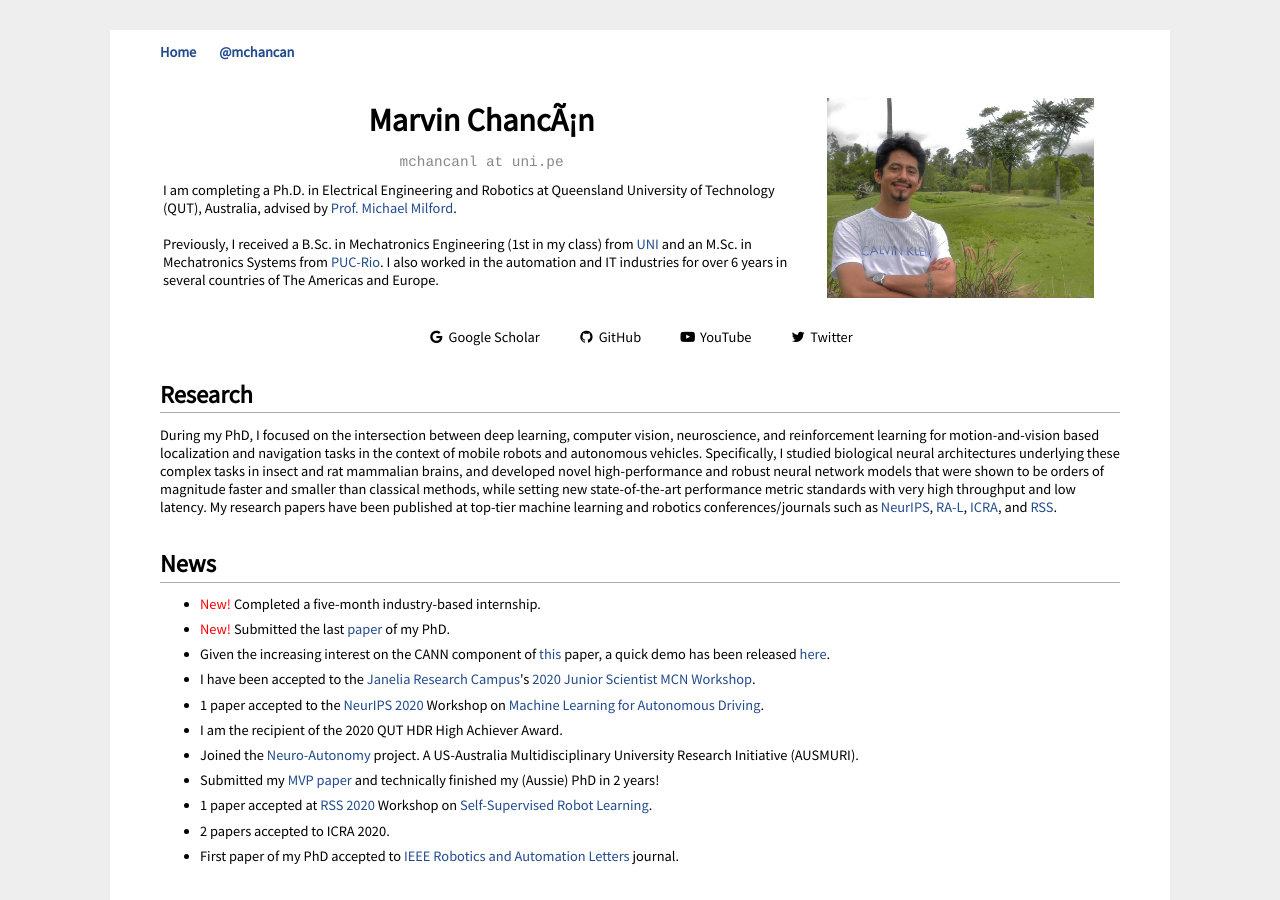
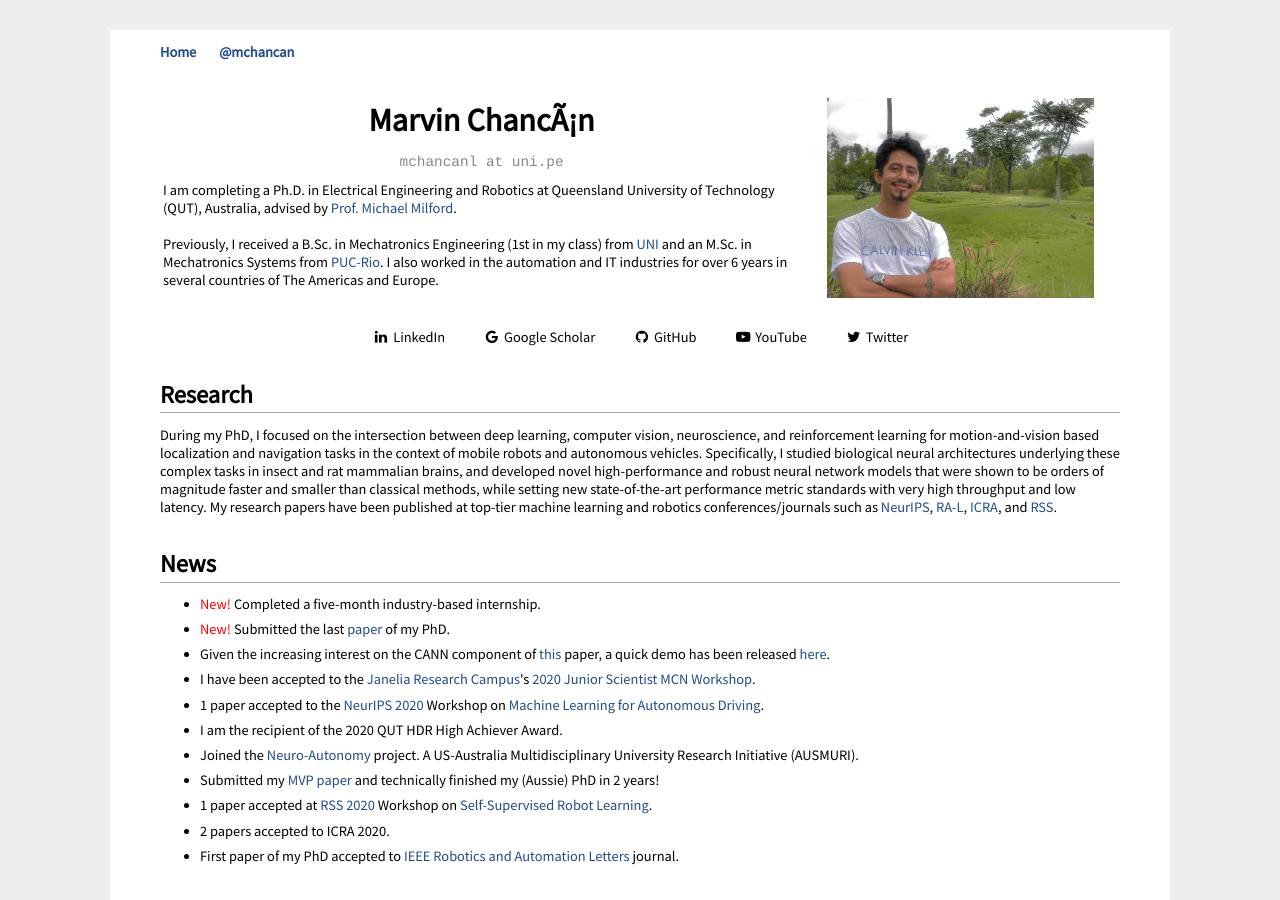
Before and after one commit to mchancan/mchancan.github.io, a Jekyll site: the page built from index.html, in a window 1280 px wide and 900 px high. Built offline with Jekyll 4.4.1, drawn with Linux system fonts in a browser that asks for light colours; comment, search, counter and statistics services are not loaded; a style sheet for code colours, icons or effects is not loaded.

Commit message:
Update index.html

```diff
--- a/index.html
+++ b/index.html
@@ -25,6 +25,7 @@ title: Marvin Chancán
 </table>
 
 <p align="center">
+<a href="https://www.linkedin.com/in/mchancan" title="Follow on LinkedIn" target="_blank"> <i class="fa fa-fw fa-linkedin" style="color:black"></i> <span style="color:black">LinkedIn</span></a> &nbsp; &nbsp; &nbsp; &nbsp; &nbsp; &nbsp;
 <a href="https://scholar.google.com/citations?user=pKhSYM4AAAAJ" title="Follow on Google Scholar" target="_blank"> <i class="fa fa-fw fa-google" style="color:black"></i> <span style="color:black">Google Scholar</span></a> &nbsp; &nbsp; &nbsp; &nbsp; &nbsp; &nbsp;
 <a href="https://github.com/mchancan" title="Follow on GitHub" target="_blank"> <i class="fa fa-fw fa-github" style="color:black"></i> <span style="color:black">GitHub</span></a> &nbsp; &nbsp; &nbsp; &nbsp; &nbsp; &nbsp;
 <a href="https://www.youtube.com/channel/UCrvgoqpKBbeye87FtqdW4Iw" title="Follow on YouTube" target="_blank"> <i class="fa fa-fw fa-youtube-play" style="color:black"></i> <span style="color:black">YouTube</span></a> &nbsp; &nbsp; &nbsp; &nbsp; &nbsp; &nbsp;
```
